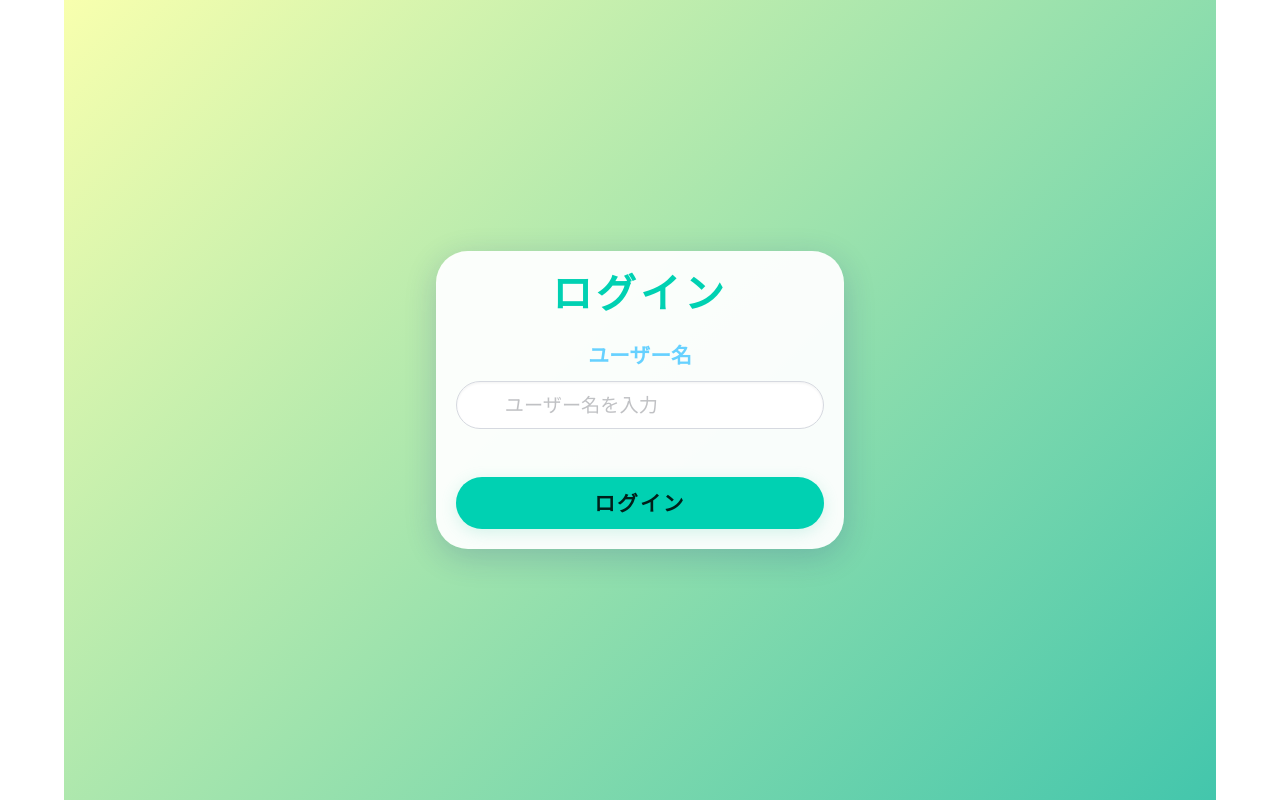
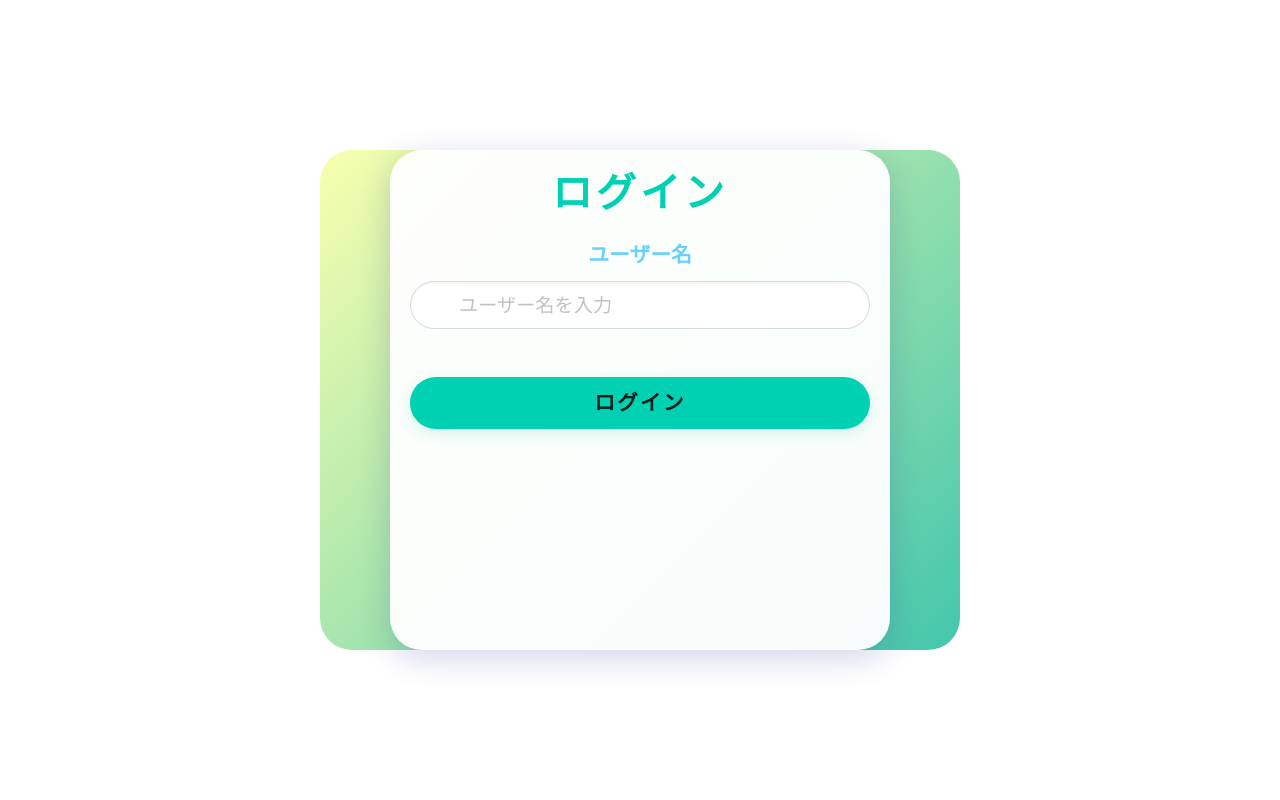
Before and after one commit to shota-yamada-0621/travel_agency, a React (Vite) app: page /login in a window 1280 px wide. Built offline with nearby package versions, Linux system fonts and the light colour scheme.

Commit message:
update: login componet

```diff
--- a/src/views/Login.jsx
+++ b/src/views/Login.jsx
@@ -15,8 +15,9 @@ const Login = () => {
   };
 
   return (
-    <div className="container is-flex is-justify-content-center is-align-items-center" style={{ minHeight: "100vh", background: 'linear-gradient(135deg, #f8ffae 0%, #43c6ac 100%)' }}>
-      <div className="box has-text-centered" style={{ minWidth: 380, boxShadow: '0 8px 32px 0 rgba(31, 38, 135, 0.2)', borderRadius: '2rem', background: 'rgba(255,255,255,0.95)' }}>
+    <div style={{ minHeight: "100vh", display: "flex", justifyContent: "center", alignItems: "center" }}>
+      <div style={{ minHeight: "60vh", width: "50vw", display: "flex", justifyContent: "center", alignItems: "center", background: 'linear-gradient(135deg, #f8ffae 0%, #43c6ac 100%)', borderRadius: '2rem' }}>
+        <div className="box has-text-centered" style={{ minWidth: 500, minHeight: 500, boxShadow: '0 8px 32px 0 rgba(31, 38, 135, 0.2)', borderRadius: '2rem', background: 'rgba(255,255,255,0.95)' }}>
           <h1 className="title is-2 has-text-primary mb-5" style={{ fontWeight: 900, letterSpacing: '0.1em' }}>
             ログイン
           </h1>
@@ -48,6 +49,7 @@ const Login = () => {
           </form>
         </div>
       </div>
+    </div>
   );
 };
 
```
Lines whose indentation alone changed are shown as unchanged.
